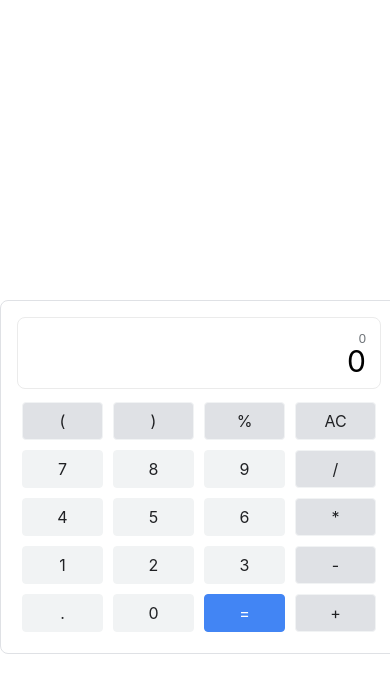
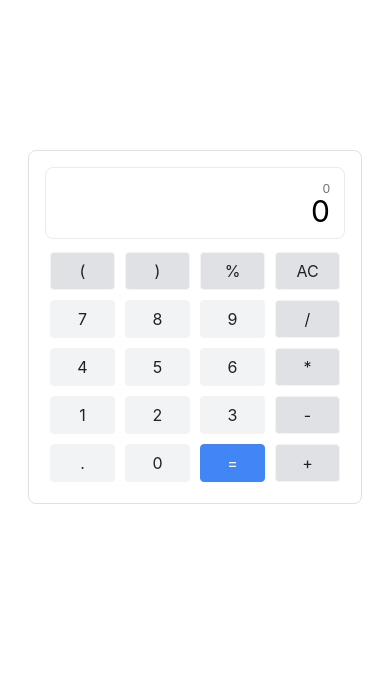
Before and after one commit to megaconfidence/Front-End-Libraries-Projects---Build-a-JavaScript-Calculator, a React (Create React App) app: page / in a window 390 px wide. Shown: the top 688 px of the page. Built offline with nearby package versions, Linux system fonts and the light colour scheme.

Commit message:
fix: Made some display fixes

```diff
--- a/src/App.css
+++ b/src/App.css
@@ -1,7 +1,14 @@
+#root {
+    width: 100%;
+    height: 100%;
+    display: flex;
+    justify-content: center;
+    align-items: center;
+}
 .calc {
     width: 364px;
     padding: 16px;
-    margin: 300px auto;
+    margin: 150px 0;
     border-radius: 8px;
     border: 1px solid #dfe1e5;
 
@@ -14,6 +21,7 @@
     box-sizing: border-box;
     padding: 10px 14px 0px 10px;
     border: 1px solid #ebebeb;
+    overflow: hidden;
 }
 .display-row1 {
     width: 100%;
@@ -85,3 +93,11 @@
     background: #4d8bf1;
     border-color: #4d8bf1;
 }
+@media(max-width: 410px) {
+    .calc {
+        width: 300px;
+    }
+    .button {
+        width: 63px;
+    }
+}
--- a/src/App.js
+++ b/src/App.js
@@ -76,12 +76,12 @@ function App() {
         tempInput = tempInput.split('-').join('');
       }
       try {
+        // const ans = `${eval(tempInput)}`.substring(0, 10);
         // eslint-disable-next-line no-eval
         const ans = eval(tempInput);
         setInput(`${ans}`);
       } catch (e) {
         setError(true);
-        console.log('Error');
       }
       setOutput(tempInput);
     } else if (input === '0') {
@@ -104,7 +104,7 @@ function App() {
 
         if (temp.replace(/[^.]/g, '').length > 1 && button === '.') {
         } else {
-          if (input.length >= 9) {
+          if (input.length >= 10) {
             temp = input.substring(1, input.length);
             setInput(`${temp}${button}`);
           } else {
@@ -113,8 +113,7 @@ function App() {
         }
       } else if (input.replace(/[^.]/g, '').length > 0 && button === '.') {
       } else {
-        console.log(input.length);
-        if (input.length >= 9) {
+        if (input.length >= 10) {
           temp = input.substring(1, input.length);
           setInput(`${temp}${button}`);
         } else {
```
